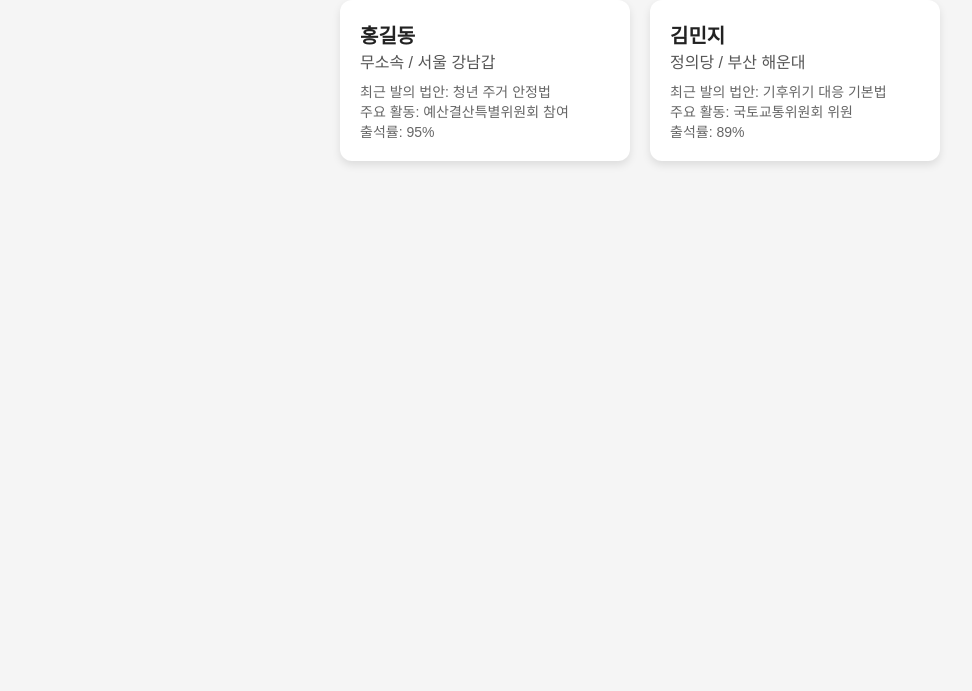
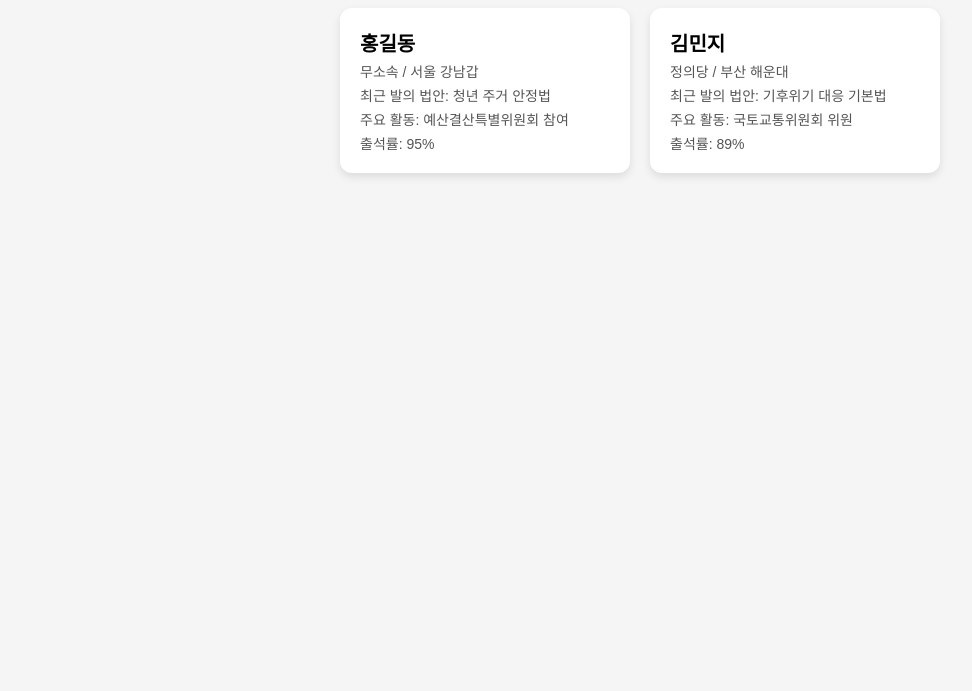
Before and after one commit to teddybear-kr/dream, a plain HTML site: page index.html in a window 1280 px wide. Shown: the part 109-800 px from the top of the page, without its empty margins (0-972 px from the left). Drawn offline with Linux system fonts and the light colour scheme.

Commit message:
Update index.html

```diff
--- a/index.html
+++ b/index.html
@@ -4,80 +4,35 @@
   <meta charset="UTF-8">
   <title>국회의원 정보</title>
   <style>
-    body {
-      font-family: sans-serif;
-      background-color: #f5f5f5;
-      margin: 0;
-      padding: 20px;
-    }
-
-    h1 {
-      text-align: center;
-      color: #333;
-    }
-
-    .card-container {
-      display: flex;
-      flex-wrap: wrap;
-      gap: 20px;
-      justify-content: center;
-    }
-
-    .card {
-      background-color: white;
-      border-radius: 12px;
-      box-shadow: 0 4px 8px rgba(0,0,0,0.1);
-      width: 250px;
-      padding: 20px;
-      transition: transform 0.2s ease;
-    }
-
-    .card:hover {
-      transform: translateY(-5px);
-    }
-
-    .name {
-      font-size: 20px;
-      font-weight: bold;
-      color: #222;
-    }
-
-    .party {
-      color: #555;
-      margin-bottom: 8px;
-    }
-
-    .info {
-      font-size: 14px;
-      color: #666;
-    }
+    body { font-family: sans-serif; background-color: #f5f5f5; padding: 20px; }
+    .card-container { display: flex; flex-wrap: wrap; gap: 20px; justify-content: center; }
+    .card { background: white; border-radius: 12px; padding: 20px; box-shadow: 0 4px 8px rgba(0,0,0,0.1); width: 250px; }
+    .name { font-size: 20px; font-weight: bold; }
+    .party, .info { font-size: 14px; color: #555; margin-top: 4px; }
   </style>
 </head>
 <body>
-  <h1>국회의원 정보 요약</h1>
+  <h1>국회의원 정보</h1>
+  <div class="card-container" id="card-container"></div>
 
-  <div class="card-container">
-    <div class="card">
-      <div class="name">홍길동</div>
-      <div class="party">무소속 / 서울 강남갑</div>
-      <div class="info">
-        최근 발의 법안: 청년 주거 안정법<br>
-        주요 활동: 예산결산특별위원회 참여<br>
-        출석률: 95%
-      </div>
-    </div>
-
-    <div class="card">
-      <div class="name">김민지</div>
-      <div class="party">정의당 / 부산 해운대</div>
-      <div class="info">
-        최근 발의 법안: 기후위기 대응 기본법<br>
-        주요 활동: 국토교통위원회 위원<br>
-        출석률: 89%
-      </div>
-    </div>
-
-    <!-- 더 많은 의원 카드 여기에 복붙해서 추가하면 돼! -->
-  </div>
+  <script>
+    fetch('members.json')
+      .then(response => response.json())
+      .then(data => {
+        const container = document.getElementById('card-container');
+        data.forEach(member => {
+          const card = document.createElement('div');
+          card.className = 'card';
+          card.innerHTML = `
+            <div class="name">${member.name}</div>
+            <div class="party">${member.party}</div>
+            <div class="info">최근 발의 법안: ${member.bill}</div>
+            <div class="info">주요 활동: ${member.activity}</div>
+            <div class="info">출석률: ${member.attendance}</div>
+          `;
+          container.appendChild(card);
+        });
+      });
+  </script>
 </body>
 </html>
```
